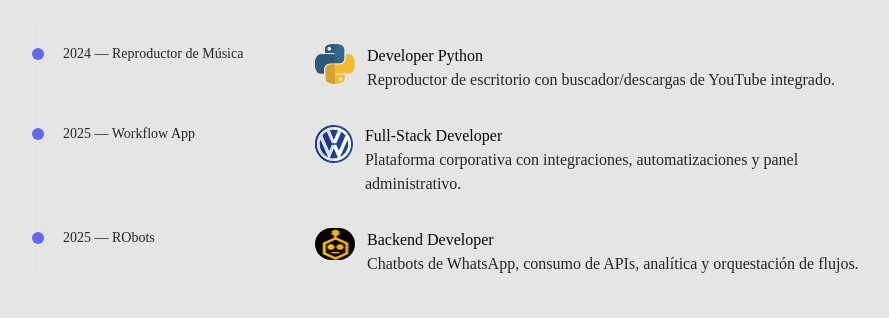
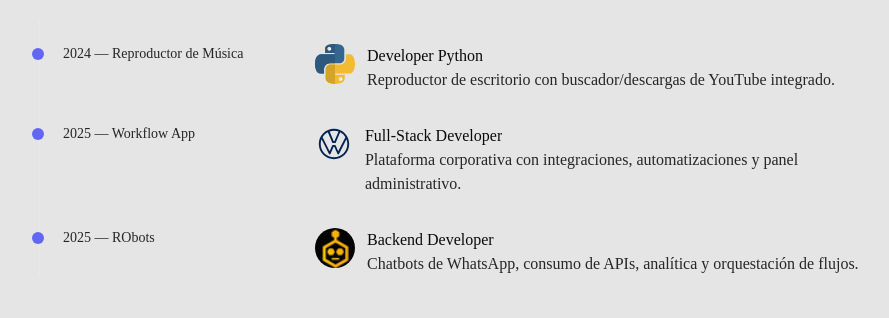
Before and after one commit to Reynaldo003/Rey, a React (Vite) app: page / in a window 1280 px wide. Shown: the part 1476-1794 px from the top of the page, without its empty margins (185-1074 px from the left). Built offline with nearby package versions, Linux system fonts and the light colour scheme; a web font is replaced by a local one.

Commit message:
logo redondo

```diff
--- a/src/pages/CV.jsx
+++ b/src/pages/CV.jsx
@@ -422,7 +422,7 @@ export default function App() {
                                     <div className="text-sm text-neutral-800 dark:text-white/70">2025 — Workflow App</div>
                                     <div className="flex items-start gap-3">
                                         <BoxReveal>
-                                            <img src="/volkswagen.svg" alt="Proyecto" className="w-10 h-10" />
+                                            <img src="/volkswagen.svg" alt="Proyecto" className="dark:bg-white/80 rounded-full 0 w-10 h-10" />
                                         </BoxReveal>
                                         <div>
                                             <BoxReveal>
@@ -443,7 +443,7 @@ export default function App() {
                                     <div className="text-sm text-neutral-800 dark:text-white/70">2025 — RObots</div>
                                     <div className="flex items-start gap-3">
                                         <BoxReveal>
-                                            <img src="/logo2.png" alt="RObots" className="rounded-full w-10 h-8" />
+                                            <img src="/logo2.png" alt="RObots" className="rounded-full w-10 h-10 overflow-hidden object-contain" />
                                         </BoxReveal>
                                         <div>
                                             <BoxReveal>
```
Also changed, not shown: public/volks.png (added), public/volkswagen.svg.
